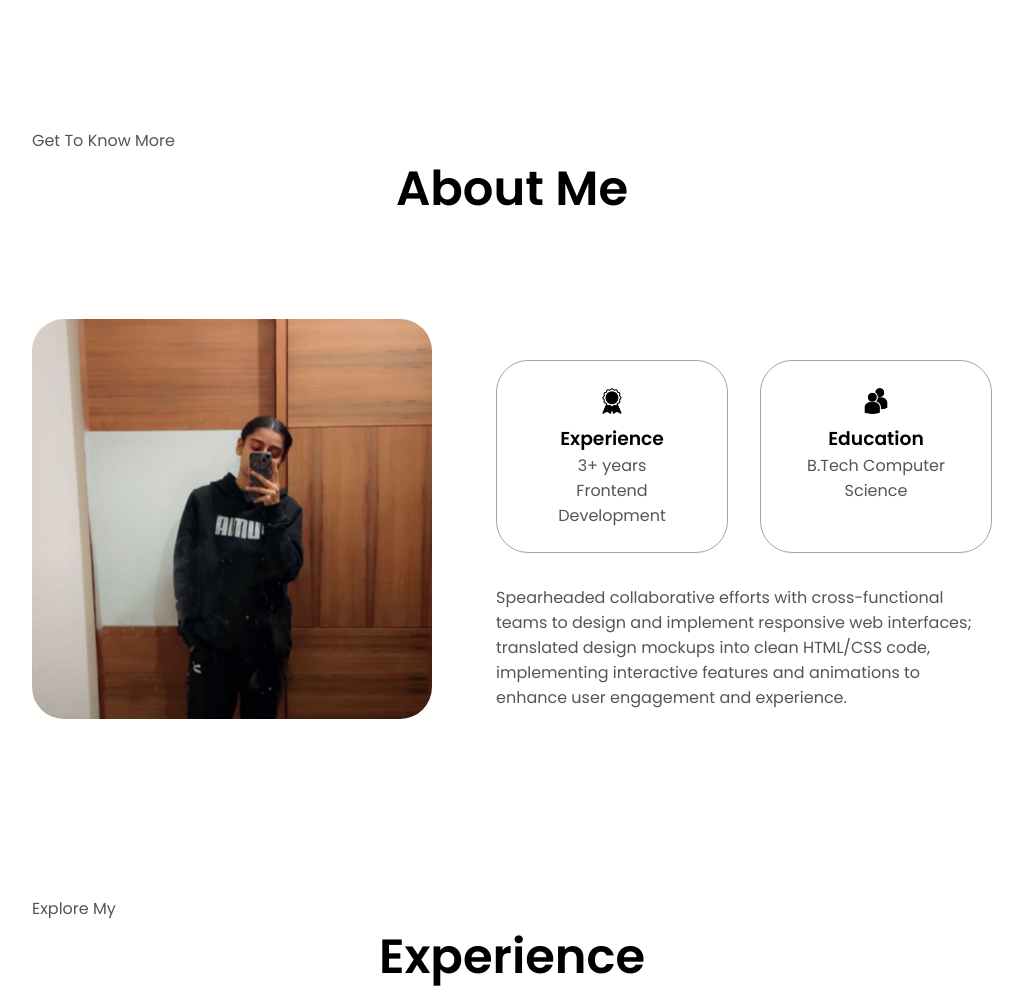
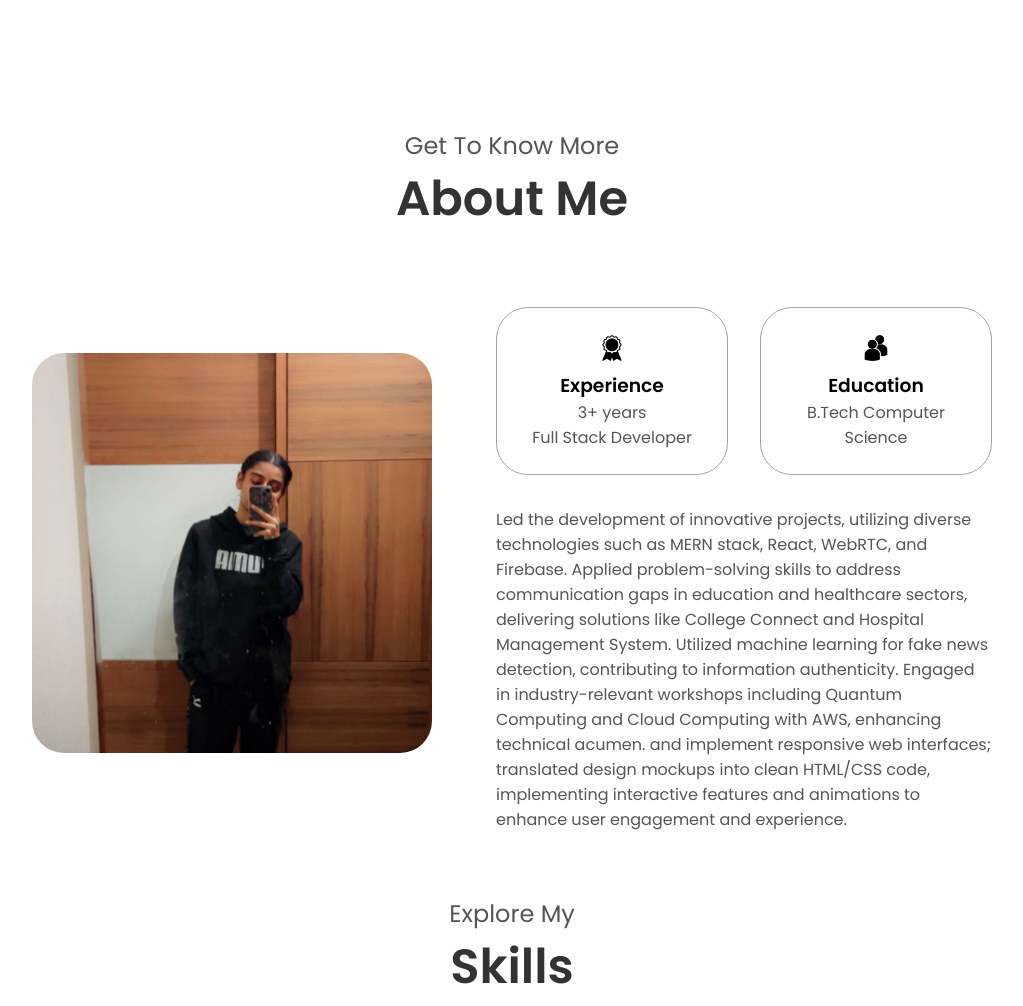
Before and after one commit to Sukhmangill977/PORTFOLIO_SUKHMAN, a plain HTML site: page index.html in a window 1280 px wide. Shown: the part 800-1806 px from the top of the page, without its empty margins (128-1151 px from the left). Drawn offline with nearby package versions, Linux system fonts and the light colour scheme.

Commit message:
10 jun 6;25

```diff
--- a/index.html
+++ b/index.html
@@ -75,9 +75,9 @@
       </div>
     </section>
     <section id="about">
-      <p class="section__text__p1">Get To Know More</p>
-      <h1 class="title">About Me</h1>
-      <div class="section-container">
+      <p class="section__text__p1 fade-in">Get To Know More</p>
+      <h1 class="title fade-in">About Me</h1>
+      <div class="section-container fade-in">
           <div class="section__pic-container">
               <img
                   src="./assets/about-pic.png"
@@ -87,28 +87,28 @@
           </div>
           <div class="about-details-container">
               <div class="about-containers">
-            <div class="details-container">
+                  <div class="details-container fade-in">
                       <img
                           src="./assets/experience.png"
                           alt="Experience icon"
                           class="icon"
                       />
                       <h3>Experience</h3>
-              <p>3+ years <br />Frontend Development</p>
+                      <p>3+ years <br />Full Stack Developer</p>
                   </div>
-            <div class="details-container">
+                  <div class="details-container fade-in">
                       <img
                           src="./assets/education.png"
                           alt="Education icon"
                           class="icon"
                       />
                       <h3>Education</h3>
-              <p> B.Tech Computer Science</p>
+                      <p>B.Tech Computer Science</p>
                   </div>
               </div>
-          <div class="text-container">
+              <div class="text-container fade-in">
                   <p>
-              Spearheaded collaborative efforts with cross-functional teams to design and implement responsive web interfaces; translated design mockups into clean HTML/CSS code, implementing interactive features and animations to enhance user engagement and experience.
+                      Led the development of innovative projects, utilizing diverse technologies such as MERN stack, React, WebRTC, and Firebase. Applied problem-solving skills to address communication gaps in education and healthcare sectors, delivering solutions like College Connect and Hospital Management System. Utilized machine learning for fake news detection, contributing to information authenticity. Engaged in industry-relevant workshops including Quantum Computing and Cloud Computing with AWS, enhancing technical acumen. and implement responsive web interfaces; translated design mockups into clean HTML/CSS code, implementing interactive features and animations to enhance user engagement and experience.
                   </p>
               </div>
           </div>
@@ -120,9 +120,12 @@
           onclick="location.href='./#experience'"
       />
   </section>
+
+
+
     <section id="experience">
       <p class="section__text__p1">Explore My</p>
-      <h1 class="title">Experience</h1>
+      <h1 class="title">Skills</h1>
       <div class="experience-details-container">
         <div class="about-containers">
           <div class="details-container">
@@ -355,13 +358,13 @@
         <div class="nav-links-container">
           <ul class="nav-links">
             <li><a href="#about">About</a></li>
-            <li><a href="#experience">Experience</a></li>
+            <li><a href="#experience">Skills</a></li>
             <li><a href="#projects">Projects</a></li>
             <li><a href="#contact">Contact</a></li>
           </ul>
         </div>
       </nav>
-      <p>Copyright &#169; 2023 John Doe. All Rights Reserved.</p>
+      <p>Copyright &#169; 2023 Sukhman Gill. All Rights Reserved.</p>
     </footer>
     <script src="script.js"></script>
     <script>
@@ -374,5 +377,30 @@
           });
       });
   </script>
+  <script>
+    document.addEventListener('DOMContentLoaded', function() {
+        // Function to add 'visible' class when element is in viewport
+        function handleFadeIn() {
+            var elements = document.querySelectorAll('.fade-in');
+            var windowHeight = window.innerHeight;
+
+            elements.forEach(function(element) {
+                var elementTop = element.getBoundingClientRect().top;
+                if (elementTop < windowHeight - 100) {
+                    element.classList.add('visible');
+                } else {
+                    element.classList.remove('visible');
+                }
+            });
+        }
+
+        // Add scroll event listener
+        window.addEventListener('scroll', handleFadeIn);
+
+        // Initial check
+        handleFadeIn();
+    });
+</script>
+
   </body>
 </html>
--- a/style.css
+++ b/style.css
@@ -540,50 +540,133 @@ article .icon {
   cursor: default;
 }
 
+
+
+
+/* Add fade-in animation */
+@keyframes fadeIn {
+  from {
+    opacity: 0;
+    transform: translateY(20px);
+  }
+  to {
+    opacity: 1;
+    transform: translateY(0);
+  }
+}
+/* Fade-in effect */
+.fade-in {
+  opacity: 0;
+  transform: translateY(20px);
+  transition: opacity 1s ease-out, transform 1s ease-out;
+}
+
+.fade-in.visible {
+  opacity: 1;
+  transform: translateY(0);
+}
+
+/* Existing CSS */
+
+/* Add fade-in animation */
+@keyframes fadeIn {
+  from {
+    opacity: 0;
+    transform: translateY(20px);
+  }
+  to {
+    opacity: 1;
+    transform: translateY(0);
+  }
+}
+
+.fade-in {
+  opacity: 0; /* Ensure elements are initially hidden */
+}
+
+.fade-in.visible {
+  animation: fadeIn 1s ease-in-out forwards;
+  opacity: 1; /* Override opacity when visible */
+}
+
 /* PROJECTS SECTION */
-/* PROJECTS SECTION */
-
 #projects {
   position: relative;
+  padding: 2rem 0;
+}
+
+.section__text__p1 {
+  text-align: center;
+  font-size: 1.5rem;
+  color: #555;
+}
+
+.title {
+  text-align: center;
+  font-size: 2.5rem;
+  margin-bottom: 1.5rem;
+  color: #333;
+}
+
+.experience-details-container {
+  display: flex;
+  justify-content: center;
+}
+
+.projects-grid {
+  display: grid;
+  grid-template-columns: repeat(3, 1fr);
+  gap: 1.5rem;
+  width: 90%;
+}
+
+.details-container {
+  padding: 1rem;
+  border: 1px solid #ccc;
+  border-radius: 1rem;
+  text-align: center;
 }
 
 .color-container {
   border-color: rgb(163, 163, 163);
   background: rgb(250, 250, 250);
-  margin: 10px; /* Add margin between project items */
 }
 
 .project-img {
   border-radius: 2rem;
-  width: 90%;
-  height: 90%;
+  width: 100%;
+  height: auto;
 }
 
 .project-title {
-  margin: 1rem;
+  margin: 1rem 0;
   color: black;
+  font-size: 1.25rem;
+}
+
+.btn-container {
+  display: flex;
+  justify-content: space-around;
+  margin-top: 1rem;
 }
 
 .project-btn {
   color: black;
   border-color: rgb(163, 163, 163);
+  padding: 0.5rem 1rem;
+  border-radius: 0.5rem;
 }
 
-.projects-grid {
-  display: grid; /* Use CSS Grid */
-  grid-template-columns: repeat(3, 1fr); /* Create 3 equal columns */
-  gap: 20px; /* Gap between grid items */
+/* Responsive Design */
+@media (max-width: 1200px) {
+  .projects-grid {
+    grid-template-columns: repeat(2, 1fr);
+  }
 }
 
 @media (max-width: 768px) {
   .projects-grid {
-    grid-template-columns: repeat(2, 1fr); /* Adjust to 2 columns for smaller screens */
-  }
-}
-
-@media (max-width: 480px) {
-  .projects-grid {
-    grid-template-columns: 1fr; /* Adjust to 1 column for very small screens */
+    grid-template-columns: 1fr;
   }
 }
 
@@ -591,7 +674,7 @@ article .icon {
 /* CONTACT */
 
 #contact {
-  margin-top: 470px;
+  margin-top: 40px;
   display: flex;
   justify-content: center;
   flex-direction: column;
```
Lines whose indentation alone changed are shown as unchanged.
